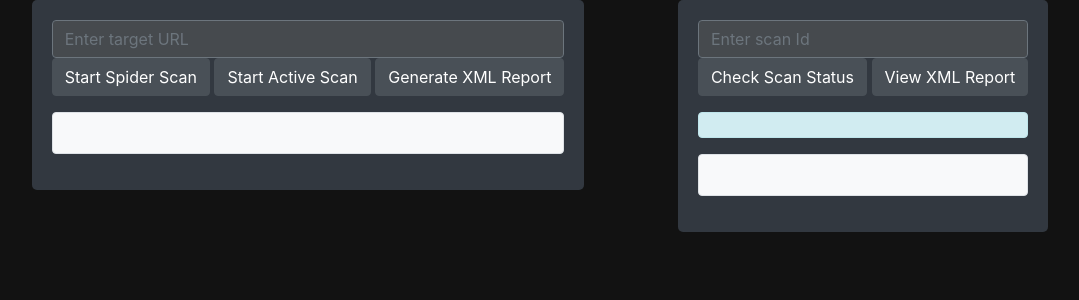
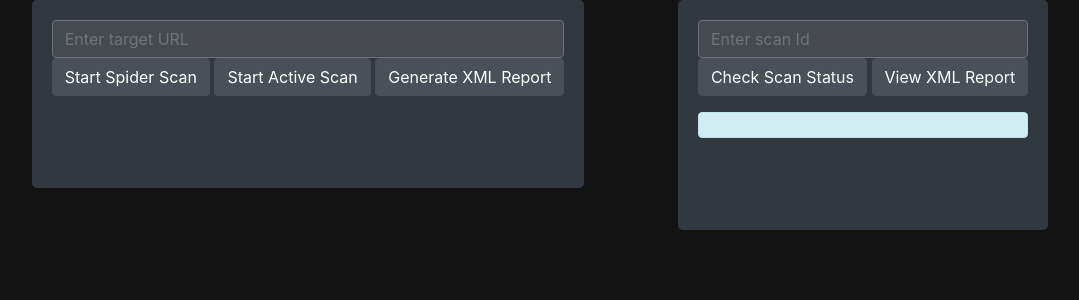
Before and after one commit to seancarr717/VulnScanner, a Flask app: page /spider in a window 1280 px wide. Shown: the part 100-400 px from the top of the page, without its empty margins (100-1179 px from the left). Run offline with Flask 3, Linux system fonts and the light colour scheme; a user stored in the database is signed in; some libraries are stand-ins or nearby versions.

Commit message:
styled css

```diff
--- a/app/templates/spider.html
+++ b/app/templates/spider.html
@@ -28,10 +28,10 @@
 
 
   .result-box {
-    background-color: #f8f9fa;
-    border: 1px solid #dee2e6;
+    background-color: #323840;
+    border-radius: 5px;
     padding: 20px;
-    border-radius: 0.25rem;
+    color: #fff;
     font-family: 'Courier New', Courier, monospace; /* Monospace font for better readability */
     white-space: pre-wrap; /* Maintains whitespace formatting */
     overflow-x: auto; /* Adds horizontal scrollbar if needed */
```
